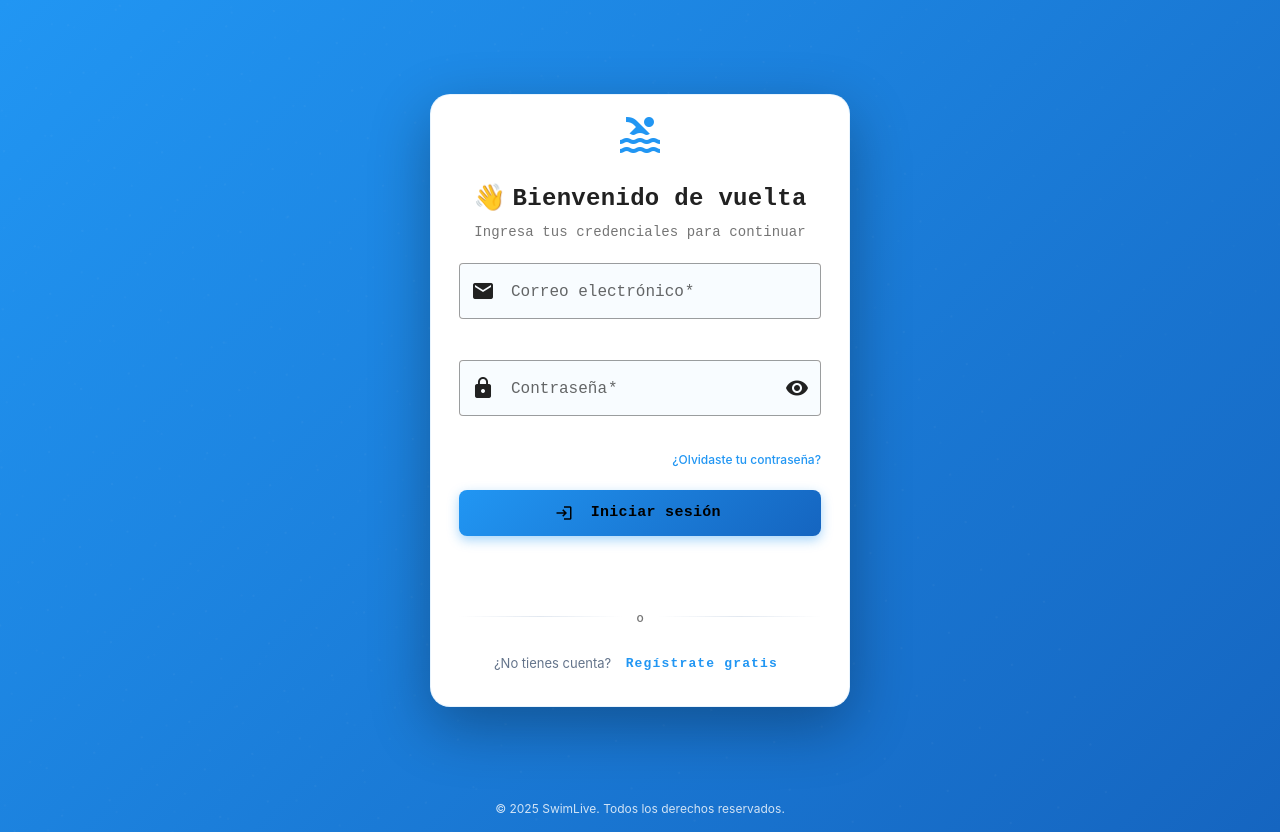
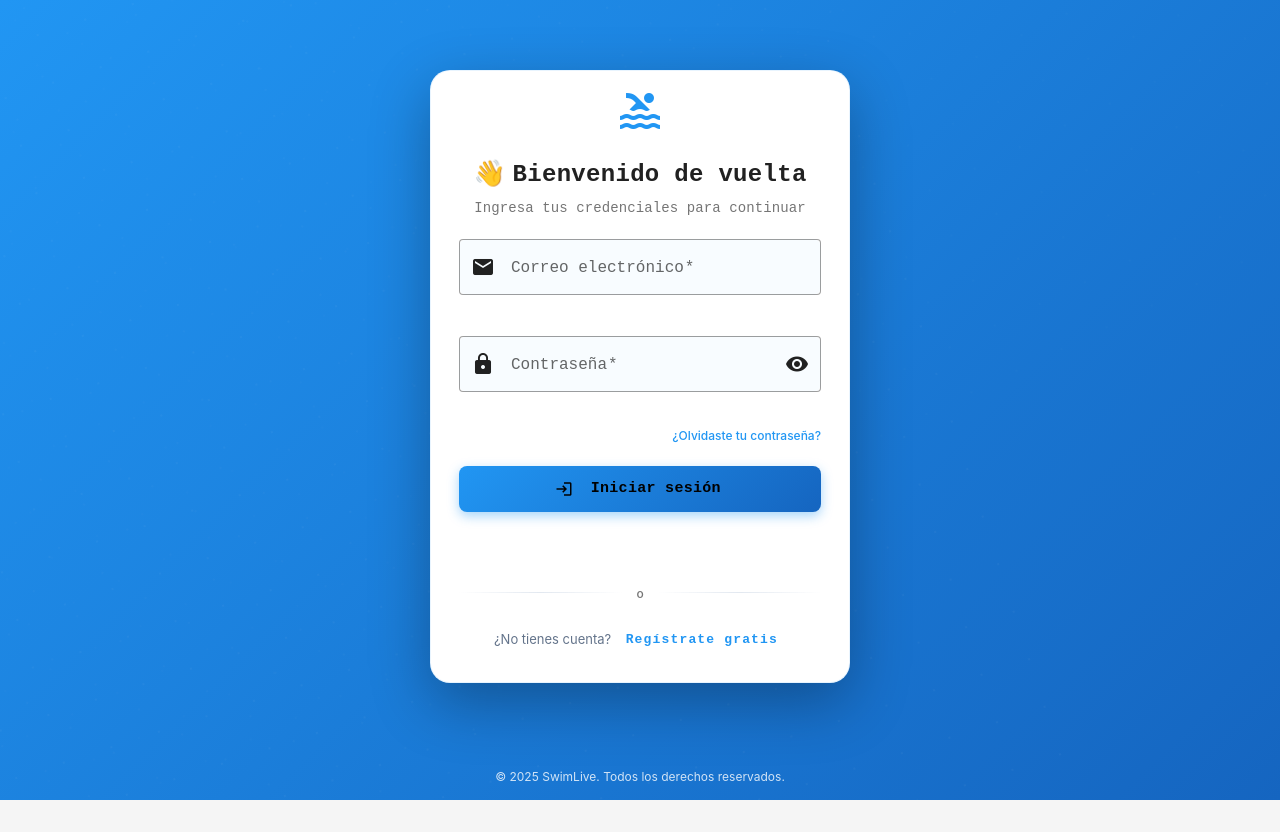
Before and after one commit to sorondoma-dotcom/PROYECTO-FINAL-TFC, an Angular app in the folder angular-frontend/: page /auth in a window 1280 px wide. After the commit the page ends 800 px from the top, so only its background shows below. Built offline with nearby package versions, Linux system fonts and the light colour scheme.

Commit message:
Cambios en el estilo del proyecto

```diff
--- a/angular-frontend/src/app/auth/auth.component.scss
+++ b/angular-frontend/src/app/auth/auth.component.scss
@@ -15,7 +15,7 @@
   justify-content: center;
   min-height: 100vh;
   height: 100vh;
-  padding: 1rem;
+
   background: linear-gradient(135deg, #2196f3 0%, #1565c0 100%);
   transition: background 0.3s ease;
   overflow-y: auto;
@@ -388,6 +388,7 @@
   text-align: center;
   color: rgba(255, 255, 255, 0.8);
   font-size: 12px;
+  padding-bottom: 1rem ;
 
   p {
     margin: 0;
--- a/angular-frontend/src/app/competicion/competicion.component.scss
+++ b/angular-frontend/src/app/competicion/competicion.component.scss
@@ -7,14 +7,14 @@ $transition: 0.28s cubic-bezier(0.4, 0, 0.2, 1);
 
 .competitions-container {
   max-width: 1180px;
-  margin: 40px auto;
+  margin: 0 auto;
   padding: clamp(20px, 2vw, 32px);
   background: var(--color-surface);
   border-radius: 24px;
   box-shadow: 0 18px 36px rgba(33, 150, 243, 0.08);
   display: flex;
   flex-direction: column;
-  gap: 28px;
+  gap: 2px;
   transition: background-color 0.3s ease, box-shadow 0.3s ease;
 }
 
--- a/angular-frontend/src/app/nav/nav.component.html
+++ b/angular-frontend/src/app/nav/nav.component.html
@@ -52,7 +52,6 @@
             </span>
             <div class="brand-copy">
               <strong>SwimLive</strong>
-              <small>Elite Dashboard</small>
             </div>
           </div>
         </div>
--- a/angular-frontend/src/app/nav/nav.component.scss
+++ b/angular-frontend/src/app/nav/nav.component.scss
@@ -1,5 +1,5 @@
 .nav-layout {
-  min-height: 100vh;
+  min-height: 100%;
   background: var(--color-bg);
 }
 
@@ -276,7 +276,7 @@
 
 .page-surface {
   position: relative;
-  min-height: calc(100vh - 70px);
+  min-height: calc(100% - 70px);
   background: var(--color-bg);
   transition: background-color 0.3s ease;
 }
--- a/angular-frontend/src/app/ranking-nadadores/ranking-nadadores.component.scss
+++ b/angular-frontend/src/app/ranking-nadadores/ranking-nadadores.component.scss
@@ -1,7 +1,7 @@
 
 .ranking-container {
   padding: 2rem;
-  margin: 2rem auto;
+  margin: 0 auto;
   max-width: 1500px;
   background-color: var(--ranking-container-bg);
 
--- a/angular-frontend/src/app/resultado-prueba/resultado-prueba.component.scss
+++ b/angular-frontend/src/app/resultado-prueba/resultado-prueba.component.scss
@@ -10,7 +10,7 @@
   background: var(--color-bg);
   color: var(--color-text);
   border-radius: 24px;
-  min-height: 100vh;
+  min-height: 100%;
   transition: background-color 0.3s ease, color 0.3s ease;
 
   @media (prefers-color-scheme: dark) {
--- a/angular-frontend/src/app/services/auth.service.ts
+++ b/angular-frontend/src/app/services/auth.service.ts
@@ -16,7 +16,7 @@ interface RegisterRequest extends LoginRequest {
   providedIn: 'root'
 })
 export class AuthService {
-  private readonly baseUrl = 'http://localhost/backend-php/auth-php/public/api';
+  private readonly baseUrl = 'http://localswimlive/api';
   private readonly storageKey = 'auth_user';
   private readonly httpOptions = { withCredentials: true };
 
--- a/angular-frontend/src/styles.scss
+++ b/angular-frontend/src/styles.scss
@@ -25,8 +25,8 @@
 
 
 html, body {
-  margin: 0;
-  height: 100%;
+  margin: 0 auto;
+  height: 100vh;
   background-color: var(--color-bg);
   color: var(--color-text);
   font-family: var(--font-family-mono);
--- a/angular-frontend/src/theme/_components.scss
+++ b/angular-frontend/src/theme/_components.scss
@@ -9,7 +9,7 @@
     text-transform: none;
   }
 
-  /* Inputs y selects */
+
   .mat-mdc-form-field {
     margin-right: 1rem;
     .mat-mdc-text-field-wrapper {
@@ -17,7 +17,7 @@
     }
   }
 
-  /* Tablas */
+
   .mat-mdc-table {
     border-radius: 12px;
     overflow: hidden;
--- a/angular-frontend/src/theme/_variables.scss
+++ b/angular-frontend/src/theme/_variables.scss
@@ -28,7 +28,7 @@
    =========================================================== */
 .dark-theme {
   --color-bg: #121212;
-  --color-surface: #1e1e1e;
+  --color-surface: #000000;
   --color-text: #e0e0e0;
 
   --masculino-bg: #262d7e; /* azul oscuro */
```
Also changed, not shown: 2 other files (tests, documents, lock files or other folders).
